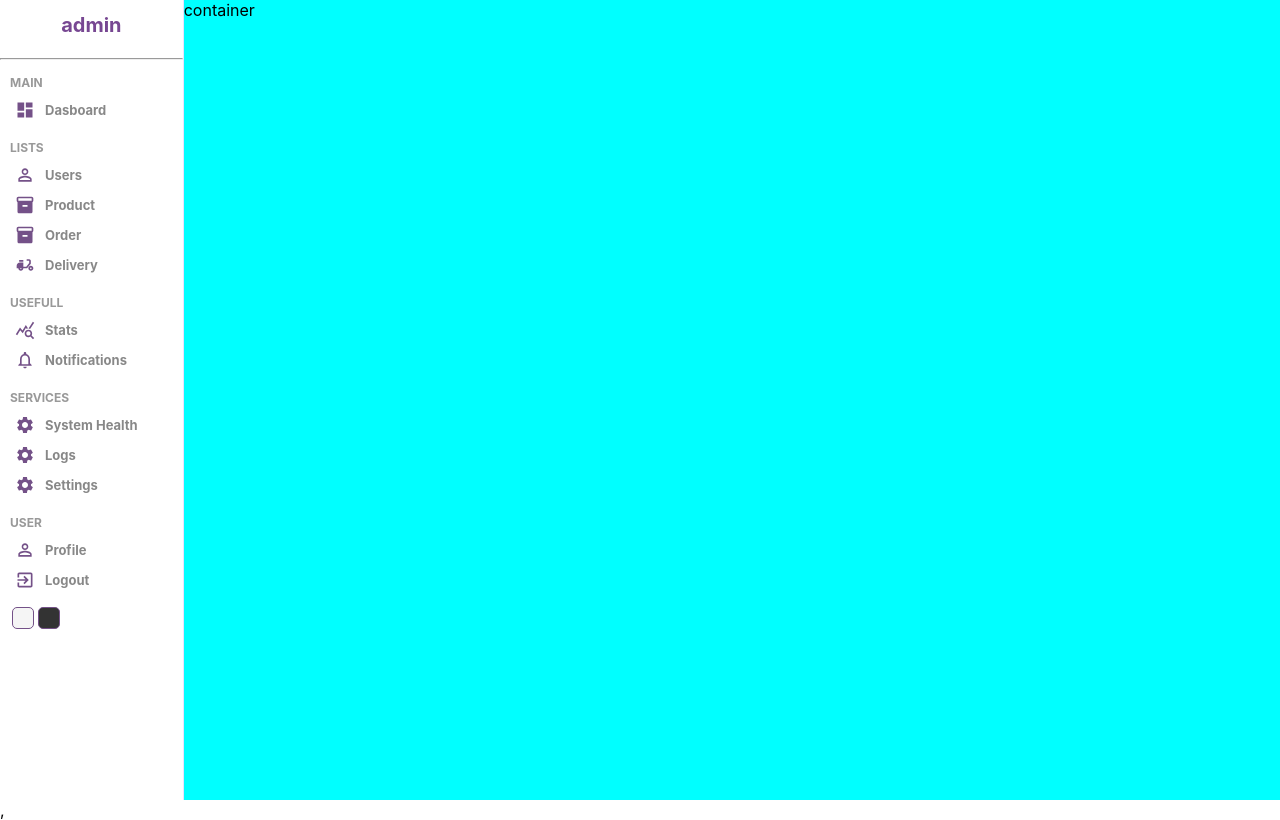
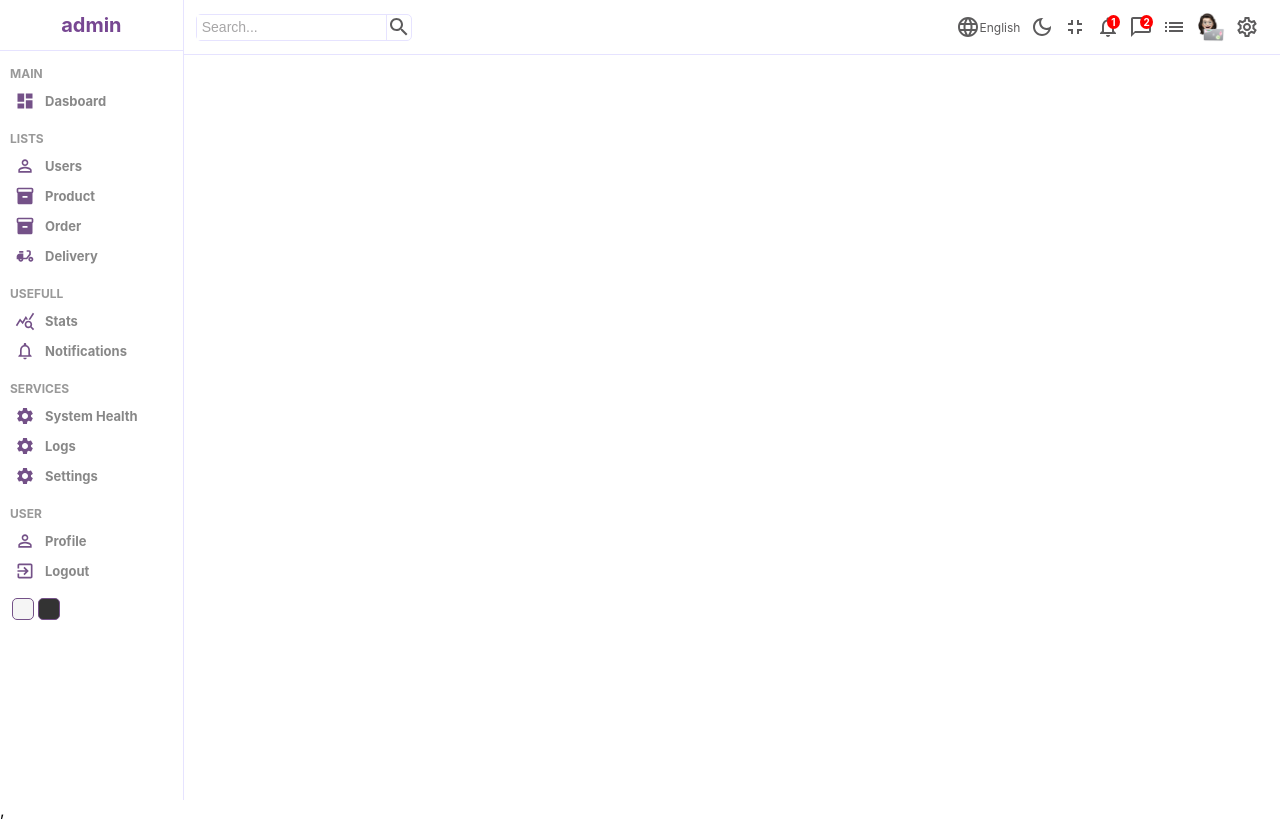
Before and after one commit to Alwaz/react-admin-panel, a React (Create React App) app: page / in a window 1280 px wide. Built offline with nearby package versions, Linux system fonts and the light colour scheme.

Commit message:
completed navbar component

```diff
--- a/src/Components/Navbar/Navbar.jsx
+++ b/src/Components/Navbar/Navbar.jsx
@@ -1,7 +1,57 @@
 import React from "react";
+import "./Navbar.scss";
+import DarkModeOutlinedIcon from "@mui/icons-material/DarkModeOutlined";
+import ChatBubbleOutlineOutlinedIcon from "@mui/icons-material/ChatBubbleOutlineOutlined";
+import SettingsOutlinedIcon from "@mui/icons-material/SettingsOutlined";
+import SearchOutlinedIcon from "@mui/icons-material/SearchOutlined";
+import LanguageOutlinedIcon from "@mui/icons-material/LanguageOutlined";
+import NotificationsNoneOutlinedIcon from "@mui/icons-material/NotificationsNoneOutlined";
+import ListOutlinedIcon from "@mui/icons-material/ListOutlined";
+import FullscreenExitOutlinedIcon from "@mui/icons-material/FullscreenExitOutlined";
+import Avatar from "../../assests/profile-img.png";
 
 const Navbar = () => {
-  return <div>Navbar</div>;
+  return (
+    <div className="navbar">
+      <div className="wraper">
+        <div className="search">
+          <input type="text" placeholder="Search..." />
+          <SearchOutlinedIcon className="icon" />
+        </div>
+        <div className="items">
+          <div className="item">
+            <LanguageOutlinedIcon className="icon" />
+            English
+          </div>
+          <div className="item">
+            <DarkModeOutlinedIcon className="icon" />
+          </div>
+          <div className="item">
+            <FullscreenExitOutlinedIcon className="icon" />
+          </div>
+          <div className="item">
+            <NotificationsNoneOutlinedIcon className="icon" />
+            <div className="counter">1</div>
+          </div>
+          <div className="item">
+            <ChatBubbleOutlineOutlinedIcon className="icon" />
+            <div className="counter">2</div>
+          </div>
+          <div className="item">
+            <ListOutlinedIcon className="icon" />
+          </div>
+
+          <div className="item">
+            <img src={Avatar} className="avatar" />
+          </div>
+
+          <div className="item">
+            <SettingsOutlinedIcon className="icon" />
+          </div>
+        </div>
+      </div>
+    </div>
+  );
 };
 
 export default Navbar;
--- a/src/Components/Navbar/Navbar.scss
+++ b/src/Components/Navbar/Navbar.scss
@@ -0,0 +1,87 @@
+.navbar{
+    // background-color: blue;
+    padding: 12px;
+    border-bottom:0.5px solid rgb(230, 227, 277) ;
+
+    .wraper {
+        // background-color: aqua;
+        display: flex;
+        justify-content: space-between;
+        align-items: center;
+
+        .search {
+            // background-color: antiquewhite;
+            display: flex;
+            align-items: center;
+            justify-content: center;
+            width: 20%;
+            color: #5c5b5c;
+            border-radius: 5px;
+            border:0.5px solid rgb(230, 227, 277); ;
+
+
+            .icon {
+                cursor: pointer;
+            }
+            input {
+                width: 100%;
+                padding: 5px;
+                border: none;
+                outline: none;
+                color: #5c5b5c;
+                border-right: 0.5px solid rgb(230, 227, 277);
+
+                &::placeholder {
+                    color: #a7a6a7;
+                    font-size: 14px;
+                  }
+
+            }
+        }
+
+        .items{
+            display: flex;
+            align-items: center;
+
+            justify-content: space-evenly;
+            width: 30%;
+
+            .item {
+                display: flex;
+                font-size: 12px;
+                cursor: pointer;
+                justify-content: center;
+                align-items: center;
+                color: #5c5b5c;
+                position: relative;
+
+
+                .counter {
+                    background-color: red;
+                    color: white;
+                    display: flex;
+                    justify-content: center;
+                    align-items: center;
+                    width: 13px;
+                    height: 14px;
+                    font-size: 10px;
+                    font-weight: bold;
+                    border-radius: 50%;
+                    position: absolute;
+                    top: 0;
+                    right: 0;
+
+                }
+
+                .avatar {
+                    width: 30px;
+                    height: 30px;
+
+
+                }
+
+
+            }
+        }
+    }
+}
--- a/src/Components/Sidebar/Sidebar.jsx
+++ b/src/Components/Sidebar/Sidebar.jsx
@@ -18,7 +18,7 @@ const Sidebar = () => {
         <div className="top">
           <span className="logo">admin</span>
         </div>
-        <hr />
+        {/* <hr /> */}
 
         <div className="middle">
           <ul>
--- a/src/Components/Sidebar/Sidebar.scss
+++ b/src/Components/Sidebar/Sidebar.scss
@@ -3,16 +3,14 @@
   min-height: 100vh;
   border-right: 0.5px solid rgb(230, 227, 277);
 
-  hr {
-    height: 0;
-    color: rgb(230, 227, 277);
-  }
+
 
   .top {
     height: 50px;
     display: flex;
     justify-content: center;
     align-items: center;
+    border-bottom: 0.5px solid rgb(230, 227, 277); ;
 
     .logo {
       font-size: 20px;
--- a/src/pages/Home/Home.jsx
+++ b/src/pages/Home/Home.jsx
@@ -1,12 +1,15 @@
 import React from "react";
 import "./Home.scss";
 import Sidebar from "../../Components/Sidebar/Sidebar";
+import Navbar from "../../Components/Navbar/Navbar";
 
 const Home = () => {
   return (
     <div className="home">
       <Sidebar />
-      <div className="home__container">container</div>
+      <div className="home__container">
+        <Navbar />
+      </div>
     </div>
   );
 };
--- a/src/pages/Home/Home.scss
+++ b/src/pages/Home/Home.scss
@@ -2,7 +2,7 @@
   display: flex;
 
   .home__container {
-    background-color: aqua;
+    // background-color: aqua;
 
     flex: 6;
   }
```
Also changed, not shown: src/assests/profile-img.png (added).
